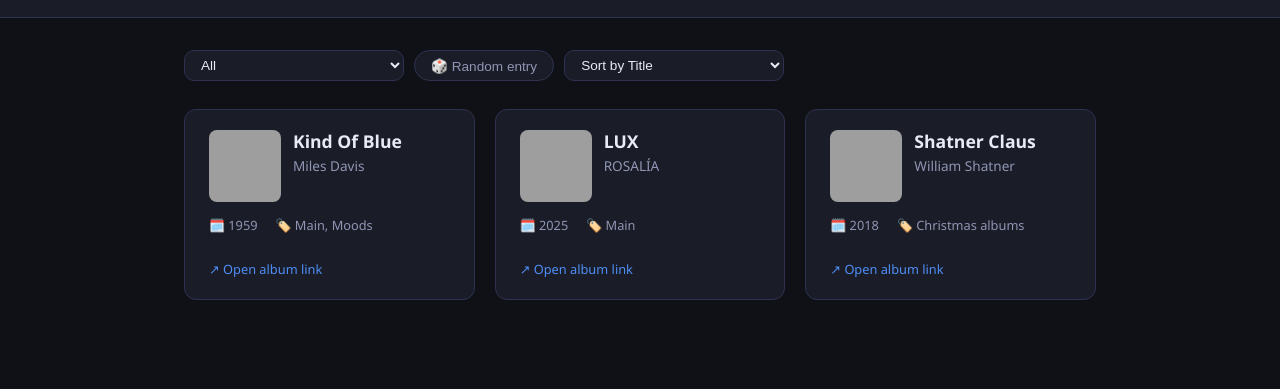
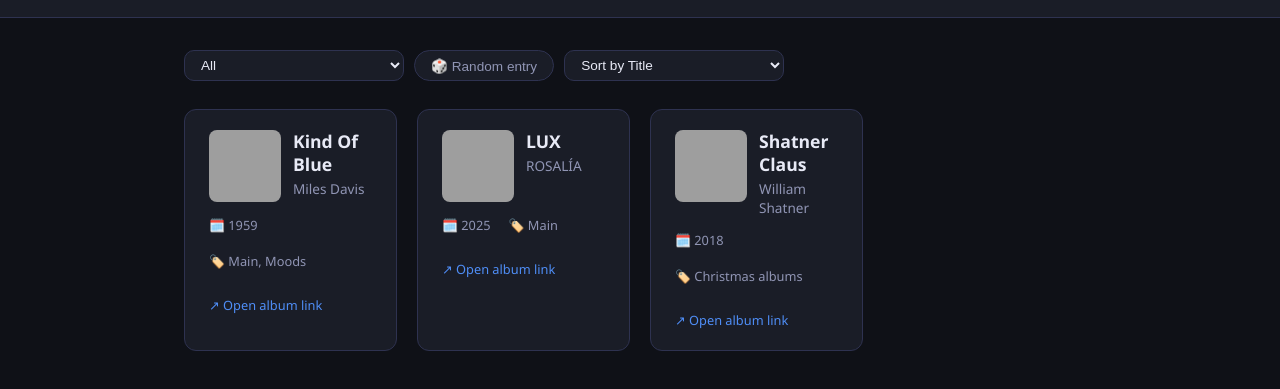
Before and after one commit to stopherjones/record-collection, a plain HTML site: page index.html in a window 1280 px wide. Shown: the part 77-466 px from the top of the page. Drawn offline with Linux system fonts and the light colour scheme; grey boxes are pictures that could not be loaded.

```diff
--- a/style.css
+++ b/style.css
@@ -73,7 +73,11 @@
 .filter-select:focus { outline: none; border-color: var(--accent); }
 
 /* ── Cards ── */
-.cards { display: grid; gap: 20px; grid-template-columns: repeat(auto-fill, minmax(280px, 1fr)); }
+.cards { display: grid; gap: 20px; grid-template-columns: repeat(auto-fit, minmax(240px, 1fr)); }
+
+@media (min-width: 1200px) {
+  .cards { grid-template-columns: repeat(4, minmax(0, 1fr)); }
+}
 
 .card {
   background: var(--surface);
```
Also changed, not shown: package.json (deleted, +0 -11 lines), 1 other file.
